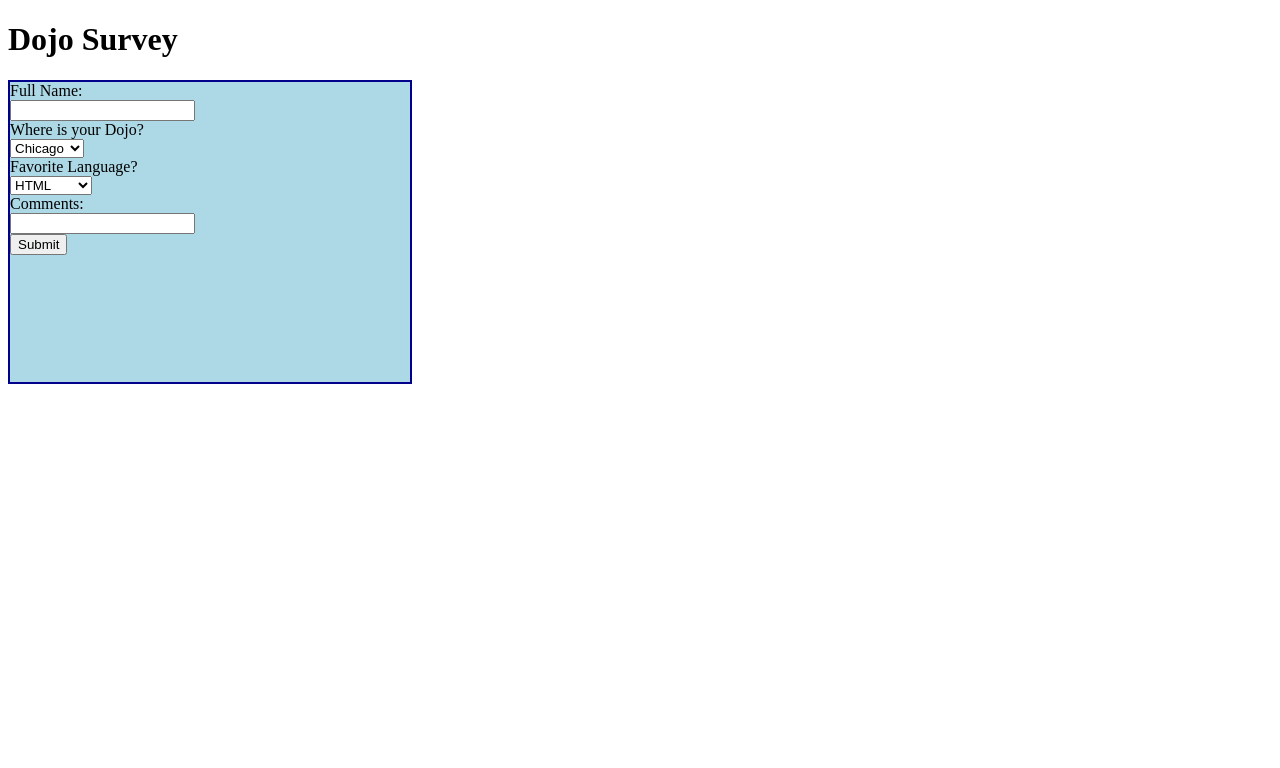
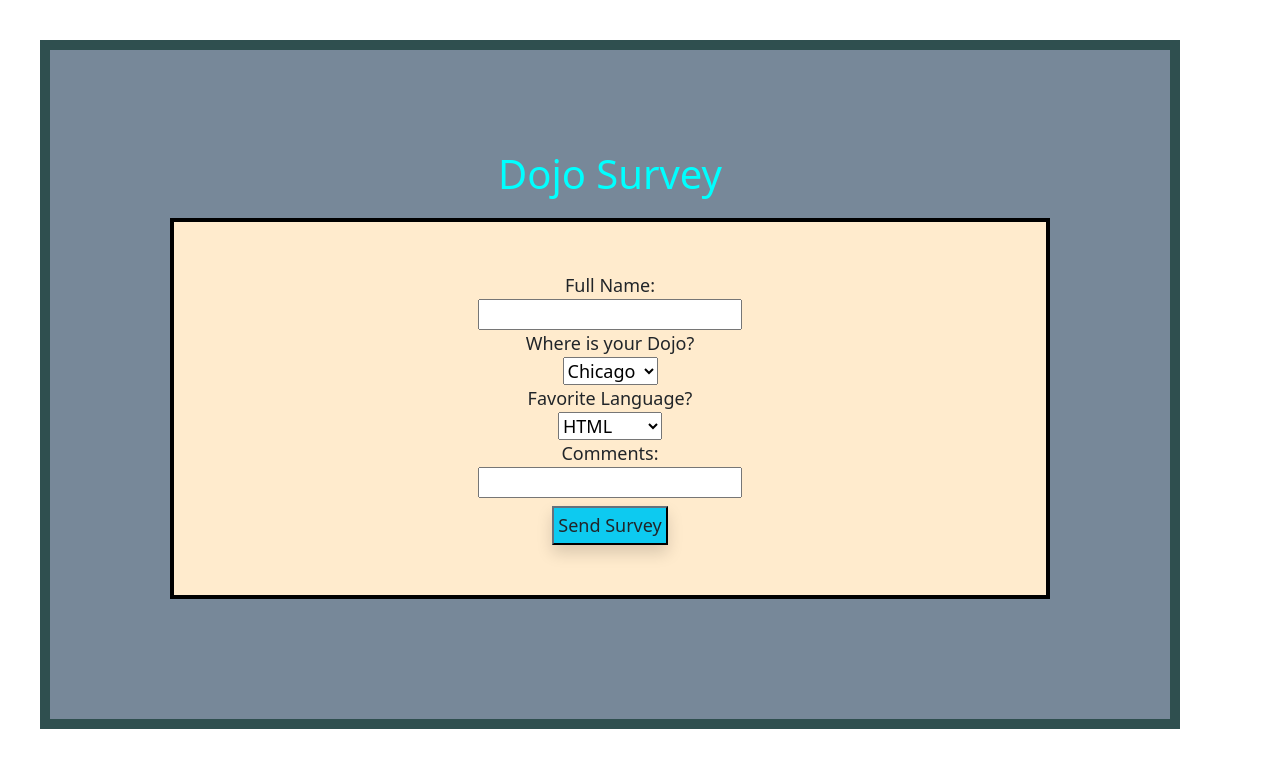
Before and after one commit to Alexanderpmann/Dojo_Survey, a Flask app: page / in a window 1280 px wide. Shown: the top 768 px of the page. Run offline with Flask 2, Linux system fonts and the light colour scheme.

Commit message:
update/replace/create
updated and replaced old code with new. Created additional coding with flask/python, style tag CSS, and Bootstrap

```diff
--- a/Dojo_Survey/templates/index.html
+++ b/Dojo_Survey/templates/index.html
@@ -1,23 +1,55 @@
 <!DOCTYPE html>
 <html lang="en">
+
 <head>
     <meta charset="UTF-8">
     <meta http-equiv="X-UA-Compatible" content="IE=edge">
     <meta name="viewport" content="width=device-width, initial-scale=1.0">
+    <link href="https://cdn.jsdelivr.net/npm/bootstrap@5.1.3/dist/css/bootstrap.min.css" rel="stylesheet" integrity="sha384-1BmE4kWBq78iYhFldvKuhfTAU6auU8tT94WrHftjDbrCEXSU1oBoqyl2QvZ6jIW3" crossorigin="anonymous">
+    <title>Dojo Survey</title>
 <style>
-        form {
-        background-color: lightblue;
-        border: 2px solid darkblue;
-        width: 400px;
-        height: 300px;
+* {
+    margin: 0px;
+    padding: 0px;
+    box-sizing: border-box;
 }
+
+.container{
+    width: auto;
+    border: 10px solid darkslategray;
+    padding: 100px;
+    margin: 40px;
+    /* display: center; */
+    background-color: lightslategray;
+}
+
+h1 {
+    text-align: center;
+    color: aqua;
+}
+
+div.box {
+    display: center;
+}
+
+.box {
+        width: auto;
+        border: 4px solid black;
+        padding: 50px;
+        margin: 20px;
+        background-color: blanchedalmond;
+        font-size: large;
+        font-weight: 500;
+    }
+
 </style>
-    <title>Dojo Survey</title>
 </head>
+
 <body>
+<div class="container">
     <h1>Dojo Survey</h1>
-    <div>
-    <form>
+    <div class="box">
+        <form align="center" action="results" method="POST">
             <label for="name">Full Name:</label>
             <br>
             <input type="text" id="name" name="name">
@@ -43,10 +75,11 @@
             </select>
             <br>
             <label for="comments">Comments:</label><br>
-        <input type="text" id="comments" name="comments">
+            <input type="text" id="comment" name="comment">
             <br>
-        <input type="submit">
+            <button Type="submit" class="btn-info btn-outline-dark shadow mt-2 p-1">Send Survey</button>
         </form>
+    </div>
 </div>
 </body>
 </html>
```
Lines whose indentation alone changed are shown as unchanged.
